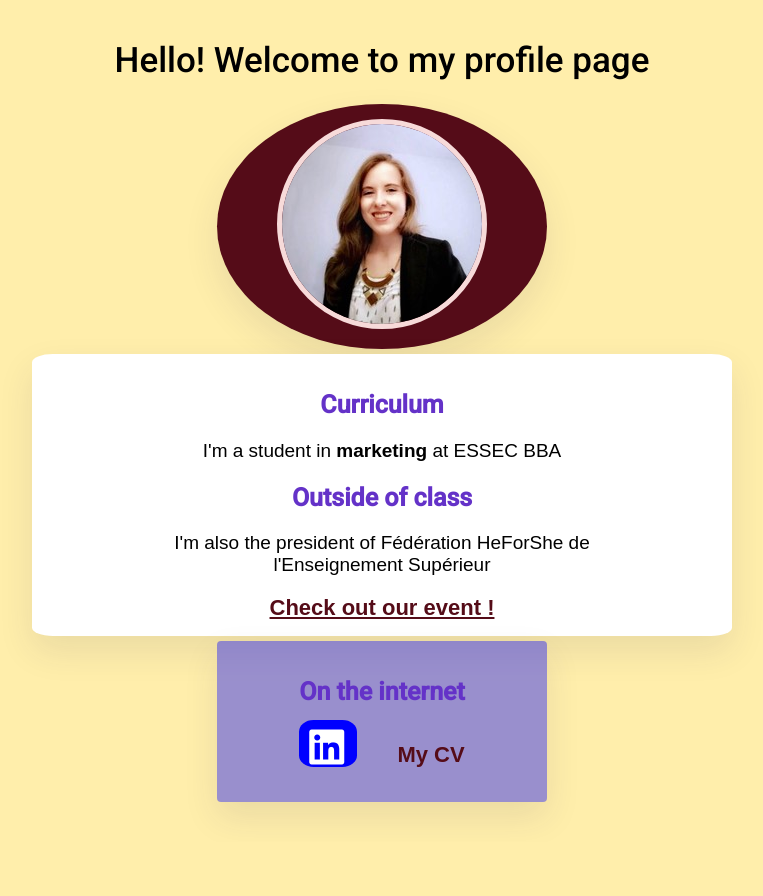
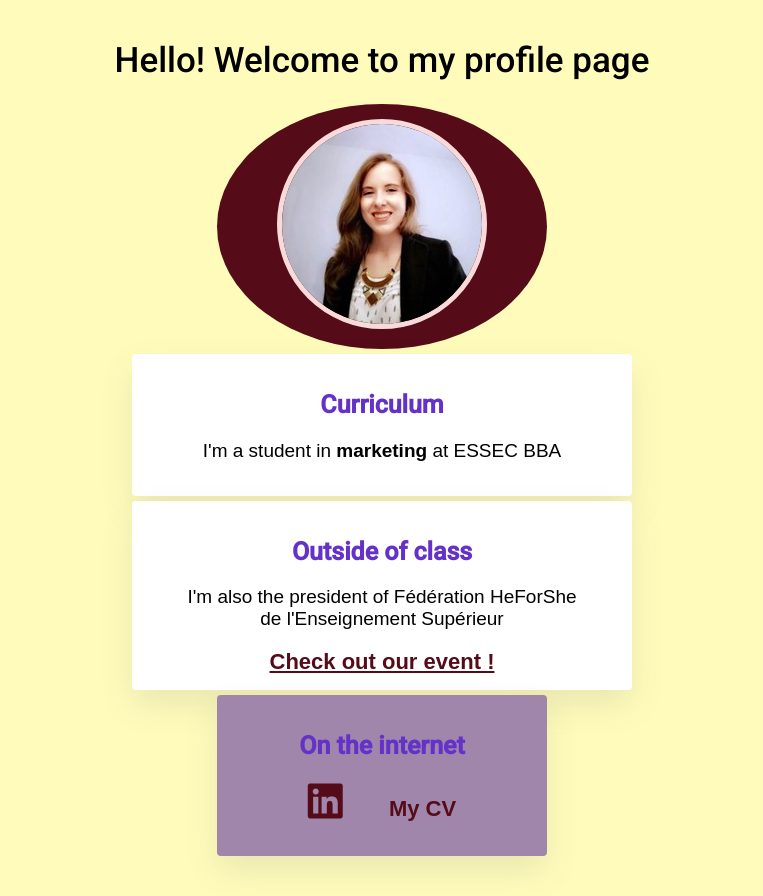
Before and after one commit to DaphneDuret/Profile, a plain HTML site: page index.html in a window 1280 px wide. Shown: the whole page, without its empty margins (258-1021 px from the left). Before the commit the page ends 842 px from the top, so only its background shows below. Drawn offline with Linux system fonts and the light colour scheme; a web font is replaced by a local one.

Commit message:
Some changes to match conventions

```diff
--- a/index.html
+++ b/index.html
@@ -11,25 +11,29 @@
     <div class="container text-center">
       <div>
         <h1>Hello! Welcome to my profile page</h1>
-        <div class="card-white" id="photo-card">
+        <div class="card-circle-red">
           <img src="images/profile-picture.jpeg" alt="Photo" class="img-circle">
         </div>
       </div>
-      <div class="card-white" id="Curriculum">
+      <div class="card-white card-padding card-big">
         <h2> Curriculum </h2>
         <p>I'm a student in <b>marketing</b> at ESSEC BBA</p>
+      </div>
+      <div class="card-white card-padding card-big">
         <h2> Outside of class </h2>
         <p>I'm also the president of Fédération HeForShe de l'Enseignement Supérieur </p>
-        <a href="https://www.onufemmes.fr/nos-actualites/2020/2x/11/heforshe-sport-knows-no-gender-essec-16-mars-2020" target="_blank"> Check out our event !</a>
+        <a href="https://www.onufemmes.fr/nos-actualites/2020/2x/11/heforshe-sport-knows-no-gender-essec-16-mars-2020" target="_blank" id="event-link"> Check out our event !</a>
       </div>
-      <div class ="card-white"  id="Internet">
+      <div class ="card-purple">
         <h2> On the internet </h2>
         <ul class="list-inline" id="external-links-list">
           <li> <a href="https://www.linkedin.com/in/daphn%C3%A9-duret-b311a713a/" target="_blank" class="btn_blue">
-            <i class="fab fa-linkedin"></i>
-          </a>
-        </li>
-        <li> <a href="https://www.canva.com/design/DAD0GZrRSYs/YPa3BgjB3Knc_-K2LBrLXA/view?utm_content=DAD0GZrRSYs&utm_campaign=designshare&utm_medium=link&utm_source=homepage_design_menu" target="_blank"> My CV </a> </li>
+                <i class="fab fa-linkedin"></i>
+              </a>
+          </li>
+          <li> <a href="https://www.canva.com/design/DAD0GZrRSYs/YPa3BgjB3Knc_-K2LBrLXA/view?utm_content=DAD0GZrRSYs&utm_campaign=designshare&utm_medium=link&utm_source=homepage_design_menu" target="_blank"> My CV </a>
+          </li>
+        </ul>
       </div>
     </div>
   </body>
--- a/style.css
+++ b/style.css
@@ -1,7 +1,7 @@
 /* TAGS */
 
 body{
-  background-color: rgba(255, 222, 88,0.5);
+  background-color: rgb(255, 252, 187);
   font-family: 'Gotu', sans-serif;
   font-size: 19px;
   font-weight: 150;
@@ -35,9 +35,31 @@ a:hover{
 
 /* Class */
 
+  /* Div */
+
 .container{
   width: 700px;
   margin: 40px auto;
+}
+
+
+@media (max-width: 960px) {
+  /* For a screen < 960px, this CSS will be read */
+  .container {
+    width: 700px;
+  }
+}
+@media (max-width: 720px) {
+  /* For a screen < 720px, this CSS will be read */
+  .container {
+    width: 500px;
+  }
+}
+@media (max-width: 540px) {
+  /* For a screen < 540px, this CSS will be read */
+  .container {
+    width: 300px;
+  }
 }
 
 .card-white{
@@ -49,23 +71,45 @@ a:hover{
   margin: 5px auto;
 }
 
+.card-purple{
+  background: rgba(159,134,170,1);
+  padding: 15px;
+  border-radius: 4px;
+  box-shadow: 0 15px 35px rgba(50,50,93,0.1);
+  width: 300px;
+  margin: 5px auto;
+}
+
+.card-padding{
+  padding-left: 50px;
+  padding-right: 50px;
+}
+
+.card-big{
+  width: 400px;
+}
+
+.card-circle-red {
+  width: 300px;
+  border-radius: 50%;
+  background-color: #550C18;
+  margin: 5px auto;
+  padding: 15px;
+}
+
+  /* img */
+.img-circle{
+  border-radius: 50%;
+  border: 5px solid #F7DAD9;
+}
+
+  /* text */
+
 .text-center{
   text-align: center;
 }
 
-@media (max-width: 720px) {
-  .card-white{
-    width: 300px;
-    padding-left: 0px;
-    padding-right: 0px;
-    margin: none;
-  }
-}
-
-.img-circle{
-  border-radius: 50%;
-  border: 5px solid #F7DAD9;
-}
+  /* list */
 
 .list-inline{
   list-style: none;
@@ -76,8 +120,9 @@ a:hover{
   padding: 0px 20px;
 }
 
+/* button */
 
-.btn_blue{
+.btn-blue{
   padding-top: 22px;
   padding-left: 10px;
   padding-right: 7px;
@@ -86,32 +131,17 @@ a:hover{
   border-radius: 25%;
 }
 
-.btn_blue:hover{
+.btn-blue:hover{
   background-color: black;
   color: yellow;
 }
 
 /* IDs */
 
-#photo-card {
-  width: 300px;
-  border-radius: 50%;
-  background-color: #550C18;
-}
 
-#Curriculum{
-  width: 500px;
-  padding-left: 100px;
-  padding-right: 100px;
-  border-radius: 3%;
-}
 
-#Curriculum a {
+#event-link{
   text-decoration: underline;
-}
-
-#Internet{
-  background-color: rgba(0,0,255,0.4);
 }
 
 #external-links-list i{
```
